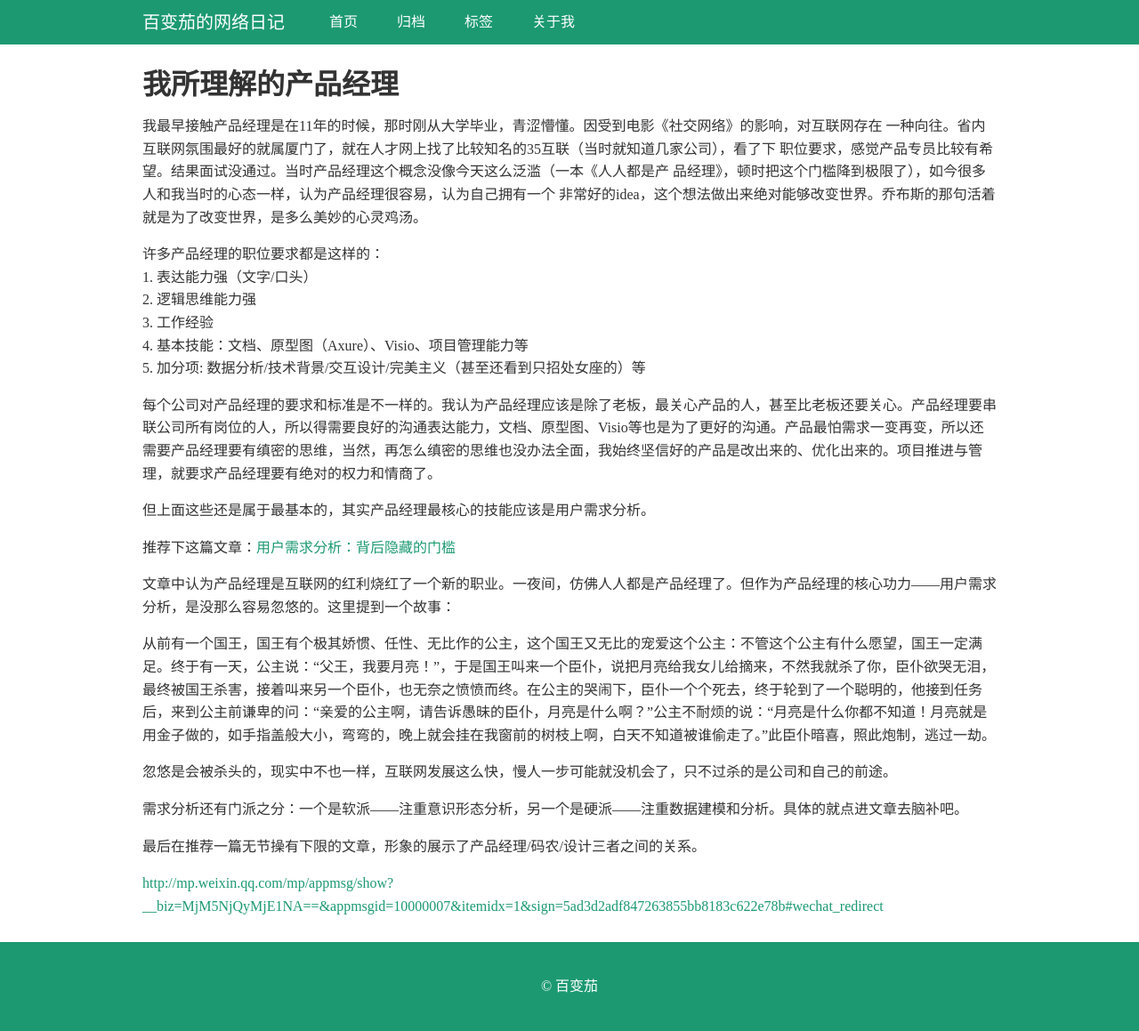
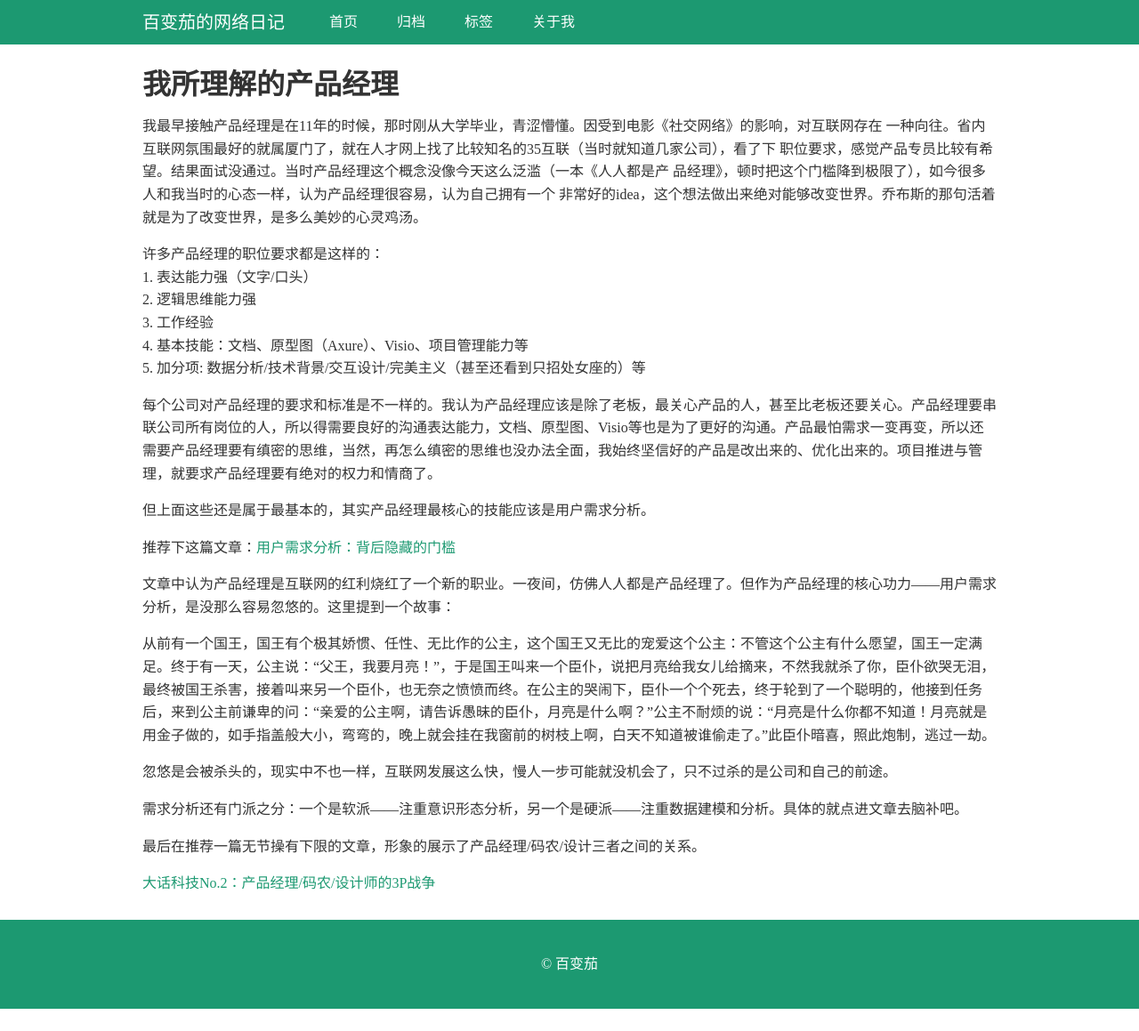
Before and after one commit to jsiwa/jsiwa.github.io, a Jekyll site: the page built from _posts/2014-10-22-p03-pm.md, in a window 1280 px wide. Shown: the whole page at 89% size. Built offline with Jekyll 4.4.1, drawn with Linux system fonts in a browser that asks for light colours; after the commit the page ends 1134 px from its top, so only the background shows below that.

Commit message:
产品经理文章调整

```diff
--- a/_posts/2014-10-22-p03-pm.md
+++ b/_posts/2014-10-22-p03-pm.md
@@ -35,6 +35,6 @@ description:  对于产品经理感悟和总结
 <p>需求分析还有门派之分：一个是软派——注重意识形态分析，另一个是硬派——注重数据建模和分析。具体的就点进文章去脑补吧。</p>
 
 <p>最后在推荐一篇无节操有下限的文章，形象的展示了产品经理/码农/设计三者之间的关系。</p>
-<p><a href="大话科技No.2：产品经理/码农/设计师的3P战争">http://mp.weixin.qq.com/mp/appmsg/show?__biz=MjM5NjQyMjE1NA==&appmsgid=10000007&itemidx=1&sign=5ad3d2adf847263855bb8183c622e78b#wechat_redirect</a></p>
+<p><a href="http://mp.weixin.qq.com/mp/appmsg/show?__biz=MjM5NjQyMjE1NA==&appmsgid=10000007&itemidx=1&sign=5ad3d2adf847263855bb8183c622e78b#wechat_redirect">大话科技No.2：产品经理/码农/设计师的3P战争</a></p>
 
 </div>
```
